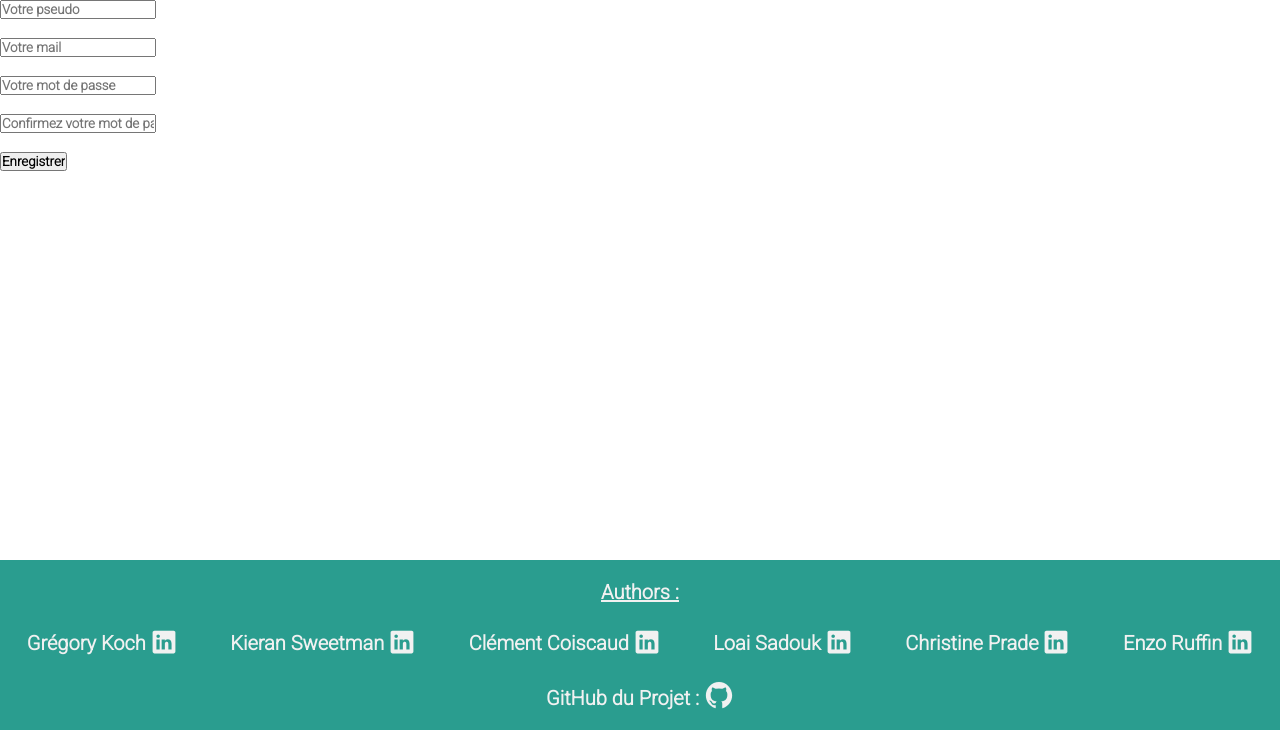
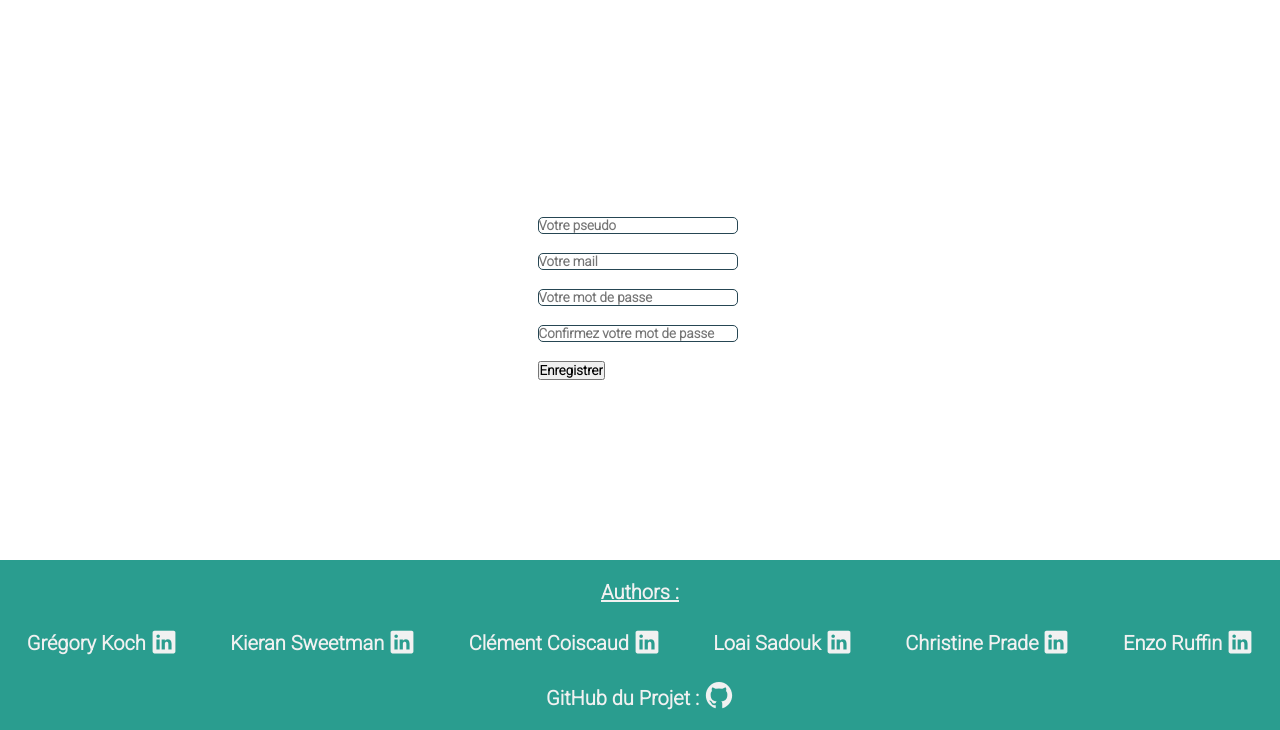
Before and after one commit to kieransweetman/ToDoApp, a PHP site: page /index.php?page=CreateUpdateCompte in a window 1280 px wide. Shown: the part 143-873 px from the top of the page. Run offline with PHP 8.4, Linux system fonts and the light colour scheme.

Commit message:
style V4

```diff
--- a/src/Controller/DefaultPageController.php
+++ b/src/Controller/DefaultPageController.php
@@ -11,7 +11,6 @@ class DefaultPageController
     public function __construct()
     {
         $view = new Views('DefaultPage', 'Accueil');
-
         if (isset($_POST['submit'])) {
             $status = Security::ConnectUser();
             $view->setVar('message', $status);
--- a/src/Core/Views.php
+++ b/src/Core/Views.php
@@ -38,11 +38,11 @@ class Views
     public function render()
     {
         extract($this->vars);
-
+        ob_start();
         include_once $this->getHead();
         include_once $this->getHeader();
         include_once $this->page;
         include_once $this->getFooter();
-
+        ob_end_flush();
     }
 }
--- a/src/Css/main.css
+++ b/src/Css/main.css
@@ -143,8 +145,49 @@ footer {
 /* default Page */
 
 .helloUser {
-    font-size: 5vw;
+    font-size: 6rem;
     color: #E9C46A;
+    position: absolute;
+    left: 35%;
+    top: 50%;
+}
+
+/*FormulaireLogin*/
+.formLogin {
+    position: absolute;
+    left: 32%;
+    top: 50%;
+}
+
+.formLogin input[type=text]{
+    border: 1px solid #264653;
+    border-radius: 5px;
+    width: 200px;
+}
+
+.errorMsg {
+    display: flex;
+    justify-content: center;
+    color: red;
+    margin-top: 20px;
+    margin-bottom: 20px;
+}
+
+.créerCompte{
+    text-decoration: none;
+}
+
+/*Formulaire Compte*/
+.formCompte{
+    position: absolute;
+    left: 42%;
+    top: 45%;
+}
+
+.formCompte input[type=text],[type=email],[type=password]{
+    border: 1px solid #264653;
+    border-radius: 5px;
+    width: 200px;
 }
 
 /*Liste Projets*/
--- a/src/Views/AfficheProjets.php
+++ b/src/Views/AfficheProjets.php
@@ -21,7 +21,7 @@ foreach ($affectations as $affectation) {
             echo "<a href='index.php?page=CreateUpdateTache"  . '&insert=tache/' . $projet->getId() . "'>Ajouter une tâche</a><br>";
             //Apparition du bouton en cas de suppression
             if (isset($_GET['delete']) && $_GET['delete'] == $projet->getId()) {
-                echo "Êtes-vous certain(e) de vouloir effectuer la suppression? Le projet et toutes les tâches qui lui sont reliées seront supprimées";
+                echo "<p>Êtes-vous certain(e) de vouloir effectuer la suppression? Le projet et toutes les tâches qui lui sont reliées seront supprimées</p>";
                 echo "<form method='POST'><input type='submit' name='oui' value ='Oui''><input type='submit' name='non' value ='Non''></form>";
             }
             //Boucle pour afficher les tâches
--- a/src/Views/CreateUpdateCompte.php
+++ b/src/Views/CreateUpdateCompte.php
@@ -9,7 +9,7 @@ if (isset($message)) {
 
 <?php if (!$connected) : ?>
     <!-- formulaire pour compléter son profil -->
-    <form class="form" method='POST' action='index.php?page=<?php echo $_GET['page']; ?>&insert=1'>
+    <form class="formCompte" method='POST' action='index.php?page=<?php echo $_GET['page']; ?>&insert=1'>
         <input type='text' name='pseudo' placeholder='Votre pseudo' value="<?php echo (isset($pseudo)) ? $pseudo : ''; ?>"><br> <br>
         <input type='email' name='mail' placeholder='Votre mail' value="<?php echo (isset($mail)) ? $mail : ''; ?>"><br> <br>
         <input type='password' name='pwd' placeholder='Votre mot de passe'><br> <br>
@@ -21,7 +21,7 @@ if (isset($message)) {
 
 <?php if ($connected) : ?>
     <!-- formulaire pour modifier son profil -->
-    <form class="form" method='POST' action='index.php?page=<?php echo $_GET['page']; ?>&update=<?php echo $_SESSION['id'] ?>'>
+    <form class="formCompte" method='POST' action='index.php?page=<?php echo $_GET['page']; ?>&update=<?php echo $_SESSION['id'] ?>'>
         <input type='text' name='pseudo' placeholder='Votre pseudo' value="<?php echo (isset($pseudo)) ? $pseudo : ''; ?>"><br> <br>
         <input type='email' name='mail' placeholder='Votre mail' value="<?php echo (isset($mail)) ? $mail : ''; ?>"><br> <br>
         <input type='password' name='pwd' placeholder='Nouveau mot de passe'> <br> <br>
--- a/src/Views/CreateUpdateProjets.php
+++ b/src/Views/CreateUpdateProjets.php
@@ -30,8 +30,8 @@ if(isset($_GET['update'])) :
 
 <p class="validation"><?php echo (isset($message2)) ? $message2 : '';?>  </p>
 
-<p class="validation"><?php echo (isset($pseudo)) ? "L'identifiant de l'utilisateur est $pseudo" : ''; ?>  </p>
-<p class="validation"><?php echo (isset($pwd)) ? "Le mot de passe à communiquer à l'utilisateur est $pwd" : ''; ?>  </p>
+<p class="validation"><?php echo (isset($pseudo)) ? "L'identifiant de l'utilisateur est <span>$pseudo</span>" : ''; ?>  </p>
+<p class="validation"><?php echo (isset($pwd)) ? "Le mot de passe à communiquer à l'utilisateur est <span>$pwd</span>" : ''; ?>  </p>
 <?php  endif ;?>
 
 
@@ -41,7 +41,7 @@ if(isset($_GET['update'])) :
 foreach($users as $user){
     echo "<p class='listUser'>".$user->getPseudo()."<a href='index.php?page=" . $_GET['page'] .'&update='.$_GET['update']."&deleteuser=".$user->getPseudo()."'>Désaffecter</a></p><br>";
     if(isset($_GET['deleteuser']) && $_GET['deleteuser'] === $user->getPseudo()){
-        echo "Êtes-vous certain(e) de vouloir effectuer la désaffectation? Si une tâche lui été affecté, elle n'aura plus d'utilisateur affecté";
+        echo "<p>Êtes-vous certain(e) de vouloir effectuer la désaffectation? Si une ou plusieurs tâches sont en cours chez lui, elle n'aura plus d'utilisateur affecté</p>";
         echo "<form method='POST'><input type='submit' name='oui' value ='Oui''><input type='submit' name='non' value ='Non''></form>";
     }
 }
--- a/src/Views/DefaultPage.php
+++ b/src/Views/DefaultPage.php
@@ -11,7 +11,7 @@
 
 <?php if ($connected != true) : ?>
     <div class="formLogin">
-        <p><?php echo isset($message) ? $message : "";  ?></p>
+        <p class='errorMsg'><?php echo isset($message) ? $message : "";  ?></p>
         <form method='POST' action='index.php'>
             <input name='pseudo' type='text' placeholder='Pseudo'>
             <input name='pwd' type='password' placeholder="Votre mot de passe">
```
Also changed, not shown: other parts of src/Css/main.css (+22 -35 lines).
